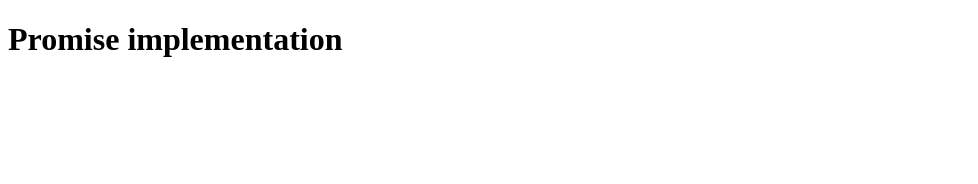
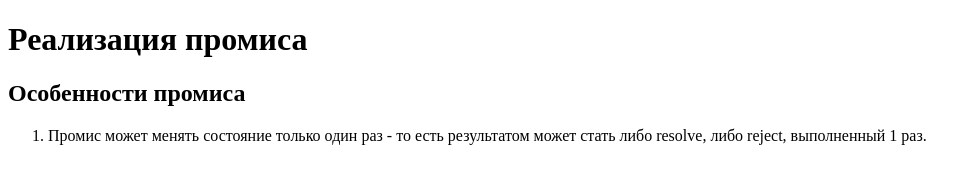
Before and after one commit to Gantelia/my-promise, a plain HTML site: page public/index.html in a window 1280 px wide. Shown: the whole page, without its empty margins (0-978 px from the left). Drawn offline with Linux system fonts and the light colour scheme.

Commit message:
Добавит заметку о специфике выполнения промиса

```diff
--- a/public/index.html
+++ b/public/index.html
@@ -5,7 +5,11 @@
         <title>Promise</title>
     </head>
     <body>
-        <h1>Promise implementation</h1>
+        <h1>Реализация промиса</h1>
+        <h2>Особенности промиса</h2>
+        <ol>
+            <li>Промис может менять состояние только один раз - то есть результатом может стать либо resolve, либо reject, выполненный 1 раз.</li>
+        </ol>
         <script src="../src/index.js"></script>
     </body>
 </html>
```
